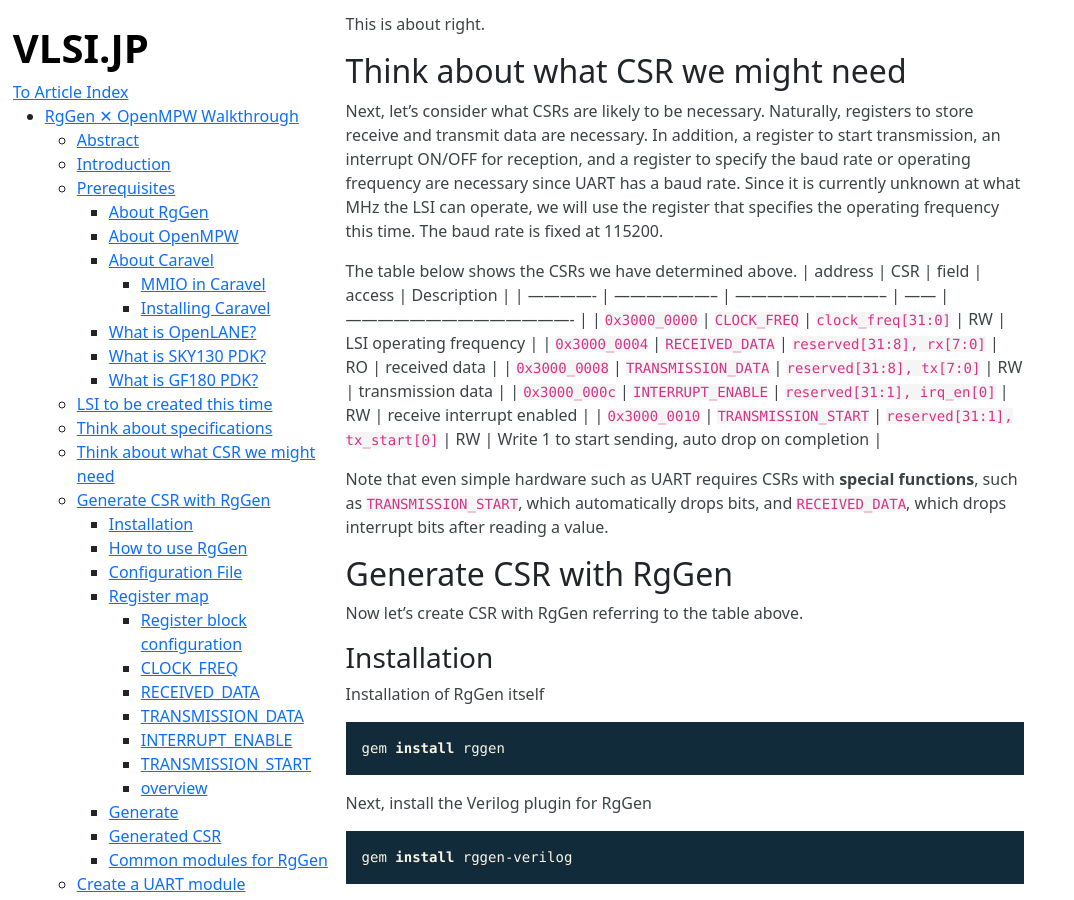
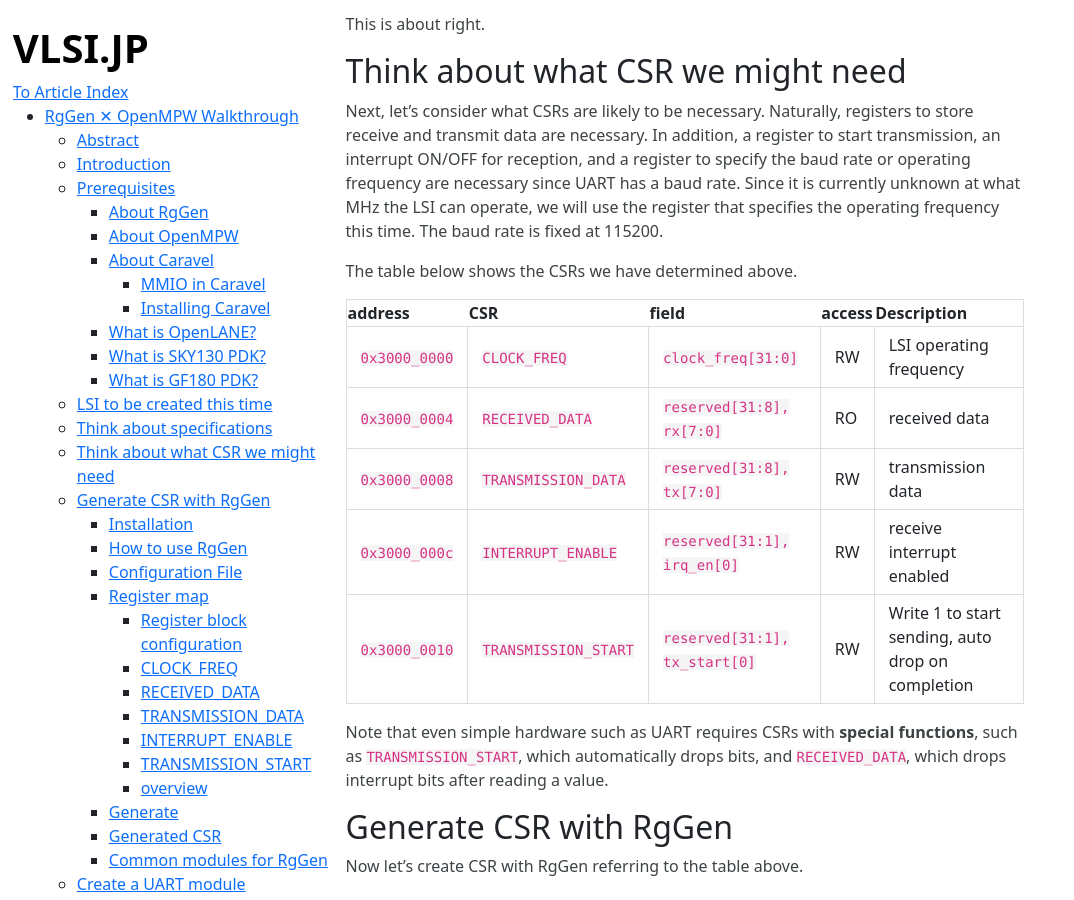
Before and after one commit to Cra2yPierr0t/Cra2yPierr0t.github.io, a Jekyll site: the page built from RgGenxOpenMPW_eng.md, in a window 1280 px wide and 900 px high, scrolled down 3801 px. Shown: the whole window, without its empty margins (0-1074 px from the left). Built offline with Jekyll 4.4.1, drawn with Linux system fonts in a browser that asks for light colours; our own code applies the rules of GitHub Pages for plain Markdown files.

Commit message:
fix table and link

```diff
--- a/index.html
+++ b/index.html
@@ -125,7 +125,7 @@
               </tr>
               <tr>
                   <td>
-                    <a class="icon dir" href="/RgGenxOpenMPW_eng.html##RgGen--OpenMPW-Walkthrough">RgGen ✕ OpenMPW Walkthrough</a>
+                    <a class="icon dir" href="/RgGenxOpenMPW_eng.html#rggen--openmpw-walkthrough">RgGen ✕ OpenMPW Walkthrough</a>
                   </td>
                   <td class="detailsColumn" >primer</td>
                   <td class="detailsColumn" >1 days ago</td>
```
Also changed, not shown: RgGenxOpenMPW_eng.md (+5 -4 lines).
